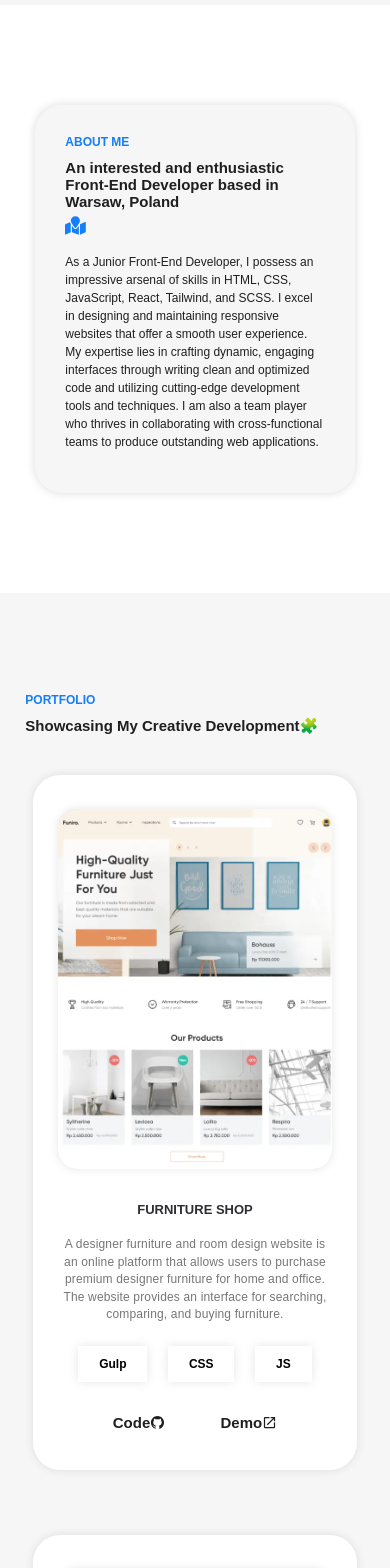
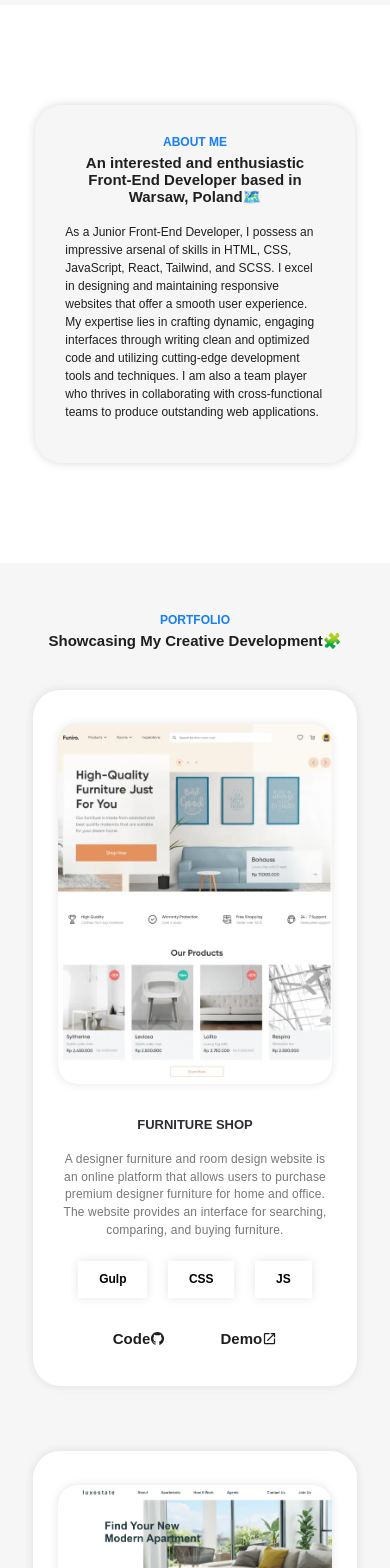
Before and after one commit to Alexmiroha/Portfolio-CV-App, a React (Create React App) app: page / in a window 390 px wide. Shown: the part 1240-2808 px from the top of the page. Built offline with nearby package versions, Linux system fonts and the light colour scheme.

Commit message:
was addrd some changes in styles

```diff
--- a/src/ReusableComponents/blueTitle.module.css
+++ b/src/ReusableComponents/blueTitle.module.css
@@ -19,6 +19,8 @@
 
 @media only screen and (max-width: 767.98px) {
     .SectionTitle {
+        display: flex;
+        justify-content: center;
         font-size: 12px;
     }
 }
--- a/src/ReusableComponents/mainTitle.module.css
+++ b/src/ReusableComponents/mainTitle.module.css
@@ -4,30 +4,47 @@
     flex-wrap: wrap;
 }
 
-.title {
+.titleWrapper {
     margin: 10px 15px 5px 0;
     font-weight: 800;
     font-size: 25px;
+    flex-direction: column;
 }
+
+
 
 .icons {
 
 }
 
 @media only screen and (min-width: 2561px) {
-    .title {
+    .titleWrapper {
         font-size: 30px;
     }
 }
 
 @media only screen and (max-width: 1649.98px) {
-    .title {
+    .titleWrapper {
         font-size: 20px;
     }
 }
 
 @media only screen and (max-width: 767.98px) {
-    .title {
+    .titleWrapper {
         font-size: 15px;
+        margin: 0;
+        padding: 5px;
+        text-align: center;
+        width: 90%;
+        display: flex;
+        justify-content: center;
+        align-items: center;
+    }
+
+    .mainTitleComponent {
+        justify-content: center;
+    }
+    .icons {
+    padding: 5px;
     }
 }
--- a/src/ReusableComponents/mainTitle.tsx
+++ b/src/ReusableComponents/mainTitle.tsx
@@ -5,19 +5,15 @@ import {TbCodeCircle2} from "react-icons/tb";
 
 export type MainTitlePropsType = {
     title: string
-    displayIcon: number
-    iconColor: string
 }
 export const MainTitle: React.FC<MainTitlePropsType> = (props) => {
+
     return (
         <div className={s.mainTitleComponent}>
-            <h3 className={s.title}>
+            <h3 className={s.titleWrapper}>
                 {props.title}
             </h3>
-            <div className={s.icons}>
-                <FaMapMarked color={props.iconColor} display={props.displayIcon === 1 ? '' : 'none'}/>
-                <TbCodeCircle2 size={30} color={props.iconColor} display={props.displayIcon === 2 ? '' : 'none'}/>
-            </div>
+
         </div>
     )
 }
--- a/src/header/header.tsx
+++ b/src/header/header.tsx
@@ -1,4 +1,4 @@
-import React, {useRef, useState} from 'react';
+import React, {useState} from 'react';
 import s from './header.module.css'
 
 const Header = () => {
--- a/src/mainContent/AboutMe/AboutMe.tsx
+++ b/src/mainContent/AboutMe/AboutMe.tsx
@@ -20,9 +20,7 @@ const AboutMe = () => {
                     </div>
                     <div className={s.infoSection}>
                         <BlueTitle title={'ABOUT ME'}/>
-                        <MainTitle title={'An interested and enthusiastic Front-End Developer based in Warsaw, Poland'}
-                                   displayIcon={1}
-                                   iconColor={'#147EFB'}
+                        <MainTitle title={'An interested and enthusiastic Front-End Developer based in Warsaw, Poland🗺️'}
                         />
                         <p className={s.description}>
                             As a Junior Front-End Developer,
--- a/src/mainContent/Contact/Contact.module.css
+++ b/src/mainContent/Contact/Contact.module.css
@@ -9,3 +9,17 @@
     gap: 6rem;
     margin-top: 5rem;
 }
+
+@media only screen and (max-width: 767.98px) {
+    .contact {
+        margin: 50px 0 30px 0;
+    }
+    .contactsItems {
+        flex-direction: column;
+        gap: 20px;
+        justify-content: center;
+        align-items: center;
+    }
+
+
+}
--- a/src/mainContent/Contact/Contact.tsx
+++ b/src/mainContent/Contact/Contact.tsx
@@ -12,7 +12,7 @@ const Contact = () => {
                 <div className={s.contact}>
                     <div className={s.title}>
                         <BlueTitle title={'CONTACT'}/>
-                        <MainTitle title={'Dont be shy! Hit me up! 👇'} displayIcon={0} iconColor={''}/>
+                        <MainTitle title={'Dont be shy! Hit me up! 👇'}/>
                     </div>
                     <div className={s.contactsItems}>
                         <ContactItem icon={1} name={'Location'} description={'Warsaw, Poland'}
--- a/src/mainContent/Contact/ContactItem.module.css
+++ b/src/mainContent/Contact/ContactItem.module.css
@@ -14,15 +14,29 @@
 
 .context {
     font-weight: 600;
-    font-size: 1.2rem;
+    font-size: 19px;
+
 }
 
 .link {
     font-weight: 400;
-    font-size: 1rem;
+    font-size: 16px;
     transition: all .27s;
 }
 
 .link:hover {
     color: #147EFB;
 }
+
+@media only screen and (max-width: 767.98px) {
+    .contactItem {
+        width: 250px;
+    }
+
+    .context {
+        font-size: 15px;
+    }
+    .link {
+        font-size: 13px;
+    }
+}
--- a/src/mainContent/Projects/Projecjts.module.css
+++ b/src/mainContent/Projects/Projecjts.module.css
@@ -1,5 +1,5 @@
 .projects {
-    margin-top: 100px;
+    margin: 100px 0 50px 0;
 }
 
 .title {
@@ -11,5 +11,11 @@
     flex-direction: column;
     gap: 65px;
     align-items: center;
-    margin: 35px 0 50px 0;
+    margin: 35px 0 0 0;
 }
+
+@media only screen and (max-width: 767.98px) {
+    .projects {
+        margin: 50px 0 30px 0;
+    }
+}
--- a/src/mainContent/Projects/Projects.tsx
+++ b/src/mainContent/Projects/Projects.tsx
@@ -15,8 +15,6 @@ const Projects = () => {
                     <div className={s.title}>
                         <BlueTitle title={'PORTFOLIO'}/>
                         <MainTitle title={'Showcasing My Creative Development🧩'}
-                                   displayIcon={0}
-                                   iconColor={''}
                         />
                     </div>
                     <div className={s.projectsContainer}>
```
